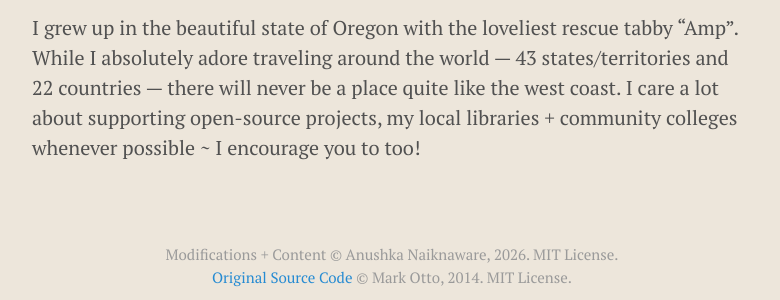
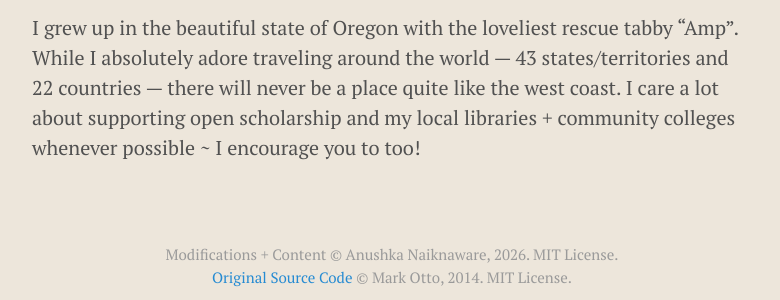
Before and after one commit to anushkanaiknaware/anushkanaiknaware.github.io, a Jekyll site: the page built from _posts/2026-08-21-intro.md, in a window 1280 px wide. Shown: the part 439-739 px from the top of the page, without its empty margins (248-1028 px from the left). Built offline with Jekyll 4.4.1, drawn with Linux system fonts in a browser that asks for light colours.

```diff
--- a/_posts/2026-08-21-intro.md
+++ b/_posts/2026-08-21-intro.md
@@ -7,4 +7,4 @@
 
 My ability to build things has been recognized by numerous fellowships, organizations, awards, and press publications. In terms of formal training, I hold a S.B. in Electrical Engineering (6-1) w/ a Political Science (17) minor. I work best on open, candid, kind, fast-paced and collaborative teams.
 
-I grew up in the beautiful state of Oregon with the loveliest rescue tabby "Amp". While I absolutely adore traveling around the world — 43 states/territories and 22 countries — there will never be a place quite like the west coast. I care a lot about supporting open-source projects, my local libraries + community colleges whenever possible ~ I encourage you to too!
+I grew up in the beautiful state of Oregon with the loveliest rescue tabby "Amp". While I absolutely adore traveling around the world — 43 states/territories and 22 countries — there will never be a place quite like the west coast. I care a lot about supporting open scholarship and my local libraries + community colleges whenever possible ~ I encourage you to too!
```
